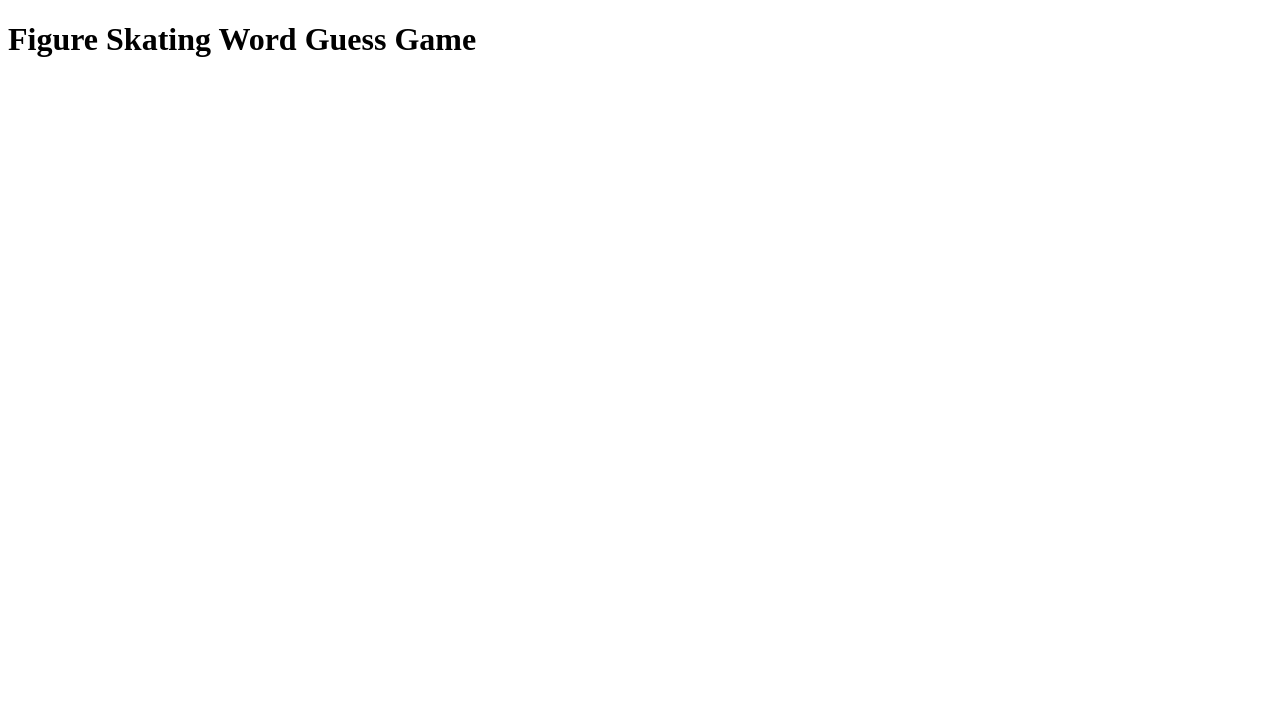
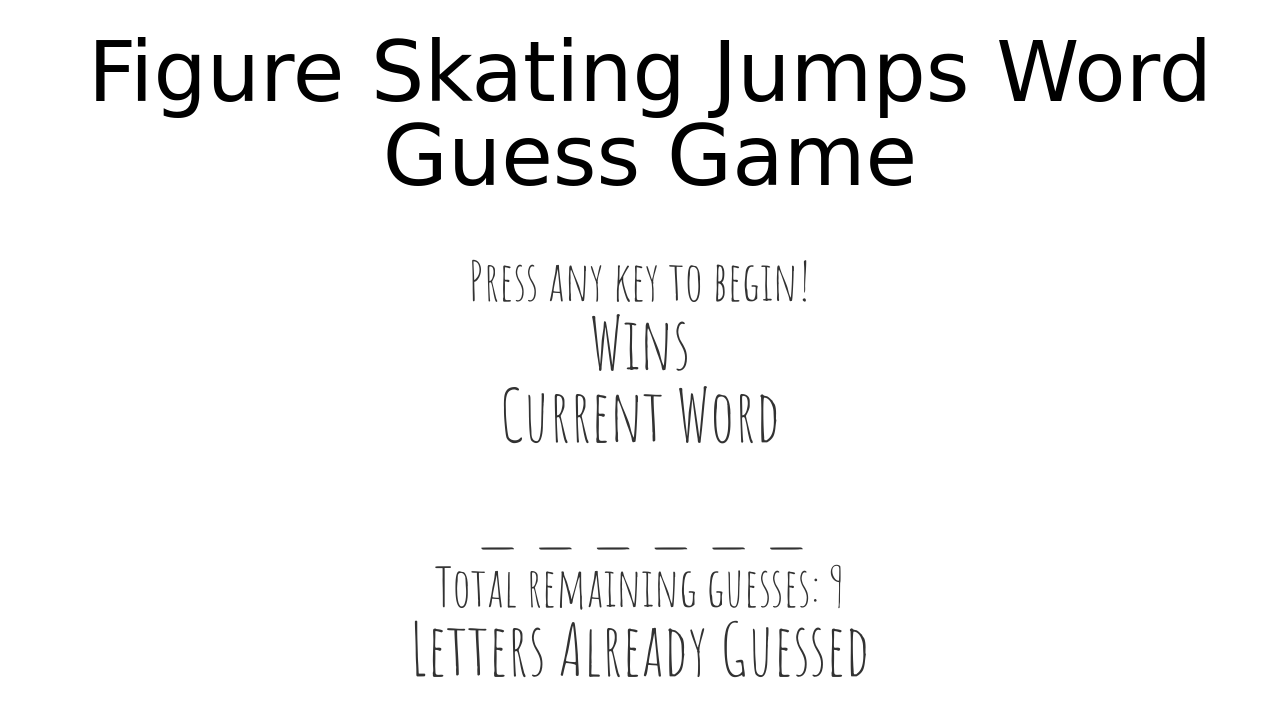
Before and after one commit to origamiunicorn/Word-Guess-Game, a plain HTML site: page index.html in a window 1280 px wide. Drawn offline with Linux system fonts and the light colour scheme; a web font is replaced by a local one.

Commit message:
Updated HTML on webpage to include container divs for structuring simple CSS.

```diff
--- a/index.html
+++ b/index.html
@@ -7,19 +7,29 @@
     <meta http-equiv="X-UA-Compatible" content="ie=edge">
     <title>Figure Skating Word Guessing Game</title>
 
-    <link rel="stylesheet" src="./assets/css/reset.css">
-    <link rel="stylesheet" src="./assets/css/style.css">
+    <link rel="stylesheet" type="text/css" href="./assets/css/reset.css">
+    <link rel="stylesheet" type="text/css" href="./assets/css/style.css">
+
+    <style>
+        @import url('https://fonts.googleapis.com/css?family=Amatic+SC|Liu+Jian+Mao+Cao&display=swap');
+    </style>
+
 </head>
 
 <body>
 
     <div class="container">
-        <h1>Figure Skating Word Guess Game</h1>
-        <div class="instructionsDiv"></div>
-        <div class="winsDiv"></div>
-        <div class="currentWordDiv"></div>
-        <div class="guessesLeftDiv"></div>
-        <div class="guessedLettersDiv"></div>
+        <h1>Figure Skating Jumps Word Guess Game</h1>
+        <div class="gameBox">
+            <div id="instructionsDiv">Press any key to begin!</div>
+            <h3>Wins</h3>
+            <div id="winsDiv"></div>
+            <h3>Current Word</h3>
+            <div id="currentWordDiv"></div>
+            <div id="guessesLeftDiv"></div>
+            <h3>Letters Already Guessed</h3>
+            <div id="guessedLettersDiv"></div>
+        </div>
     </div>
 
     <script src="./assets/javascript/game.js"></script>
```
